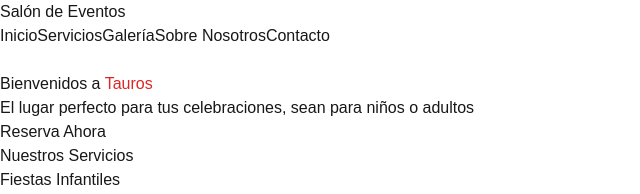
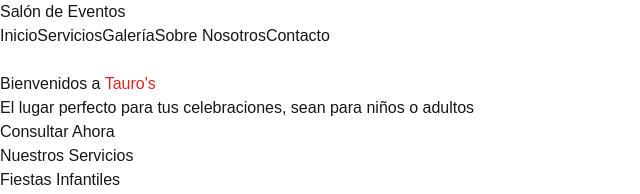
Before and after one commit to JulietaJara/Tauro-s, a Next.js app in the folder tauro/: page / in a window 1280 px wide. Shown: the top 194 px of the page, without its empty margins (0-640 px from the left). Built offline with nearby package versions, Linux system fonts and the light colour scheme.

Commit message:
button funcionando y apos

```diff
--- a/tauro/src/app/components/Hero.tsx
+++ b/tauro/src/app/components/Hero.tsx
@@ -1,14 +1,22 @@
+"use client";
+
 export default function Hero() {
+  const handleClick = () => {
+    window.open('https://wa.me/1170295182', '_blank');
+  };
     return (
       <section className="bg-gray-200 text-gray-800 py-20">
         <div className="container mx-auto px-6 text-center">
-          <h1 className="text-5xl font-bold mb-4 text-gray-800">Bienvenidos a <span style={{ color: '#DC2626' }}>Tauros</span></h1>
+          <h1 className="text-5xl font-bold mb-4 text-gray-800">Bienvenidos a <span style={{ color: '#DC2626' }}>Tauro&apos;s</span></h1>
           <p className="text-xl mb-8 text-gray-600">
             El lugar perfecto para tus celebraciones, sean para niños o adultos
           </p>
-          <button className="bg-red-600 text-white px-6 py-3 rounded-lg hover:bg-red-700 transition duration-300">
-            Reserva Ahora
-          </button>
+          <button
+          onClick={handleClick}
+          className="bg-red-600 text-white px-6 py-3 rounded-lg hover:bg-red-700 transition duration-300"
+        >
+          Consultar Ahora
+        </button>
         </div>
       </section>
     )
```
